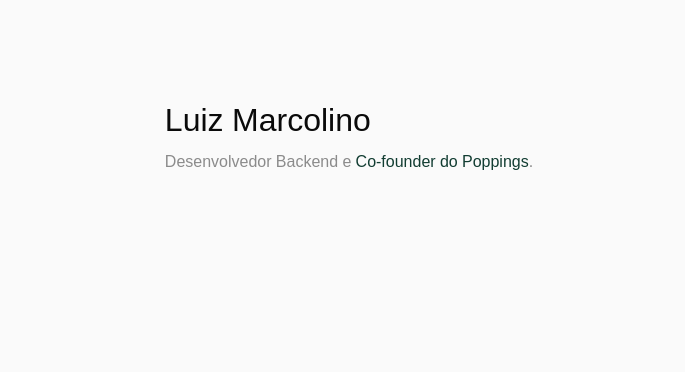
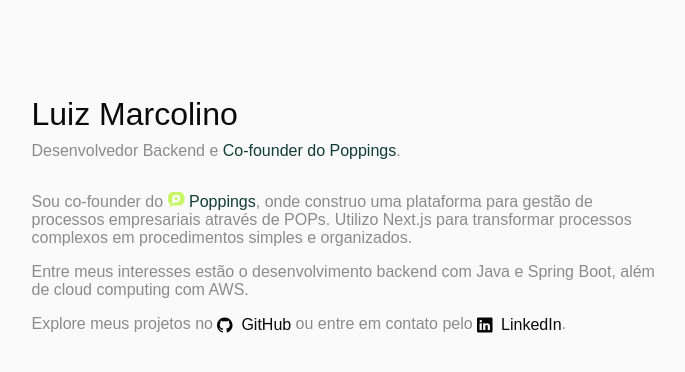
Before and after one commit to luizmarcoliino/portfoliodomarcola, a plain HTML site: page index.html in a window 1280 px wide. Shown: the whole page, without its empty margins (291-976 px from the left). Drawn offline with Linux system fonts and the light colour scheme.

Commit message:
feat: adiciona segunda parte da secao de apresentacao

```diff
--- a/assets/css/paginas/index.css
+++ b/assets/css/paginas/index.css
@@ -9,6 +9,12 @@ body {
   align-items: flex-start;
   justify-content: center;
   margin-top: var(--espaçamento-13);
+}
+
+.container_destaque {
+  display: flex;
+  flex-direction: column;
+  gap: var(--espaçamento-5);
 }
 
 .apresentecao_destaque {
@@ -34,3 +40,42 @@ body {
   color: var(--cor-verde-1);
   font-weight: 400;
 }
+
+.sobre_destaque {
+  display: flex;
+  flex-direction: column;
+  gap: var(--espaçamento-3);
+}
+
+.sobre_destaque .descricao_destaque {
+  font-size: var(--tamanho-fonte-3);
+  color: var(--cor-cinza-1);
+  font-weight: 400;
+  max-width: 635px;
+}
+
+.sobre_destaque .descricao_destaque .icone_poppings {
+  display: inline-flex;
+  align-items: center;
+  justify-content: center;
+}
+
+.sobre_destaque .descricao_destaque .descricao_cor_destaque {
+  color: var(--cor-verde-1);
+  font-weight: 400;
+}
+
+.link_descricao_destaque {
+  display: inline-flex;
+  align-items: center;
+  vertical-align: middle;
+  gap: var(--espaçamento-2);
+  color: var(--cor-preto-1);
+  text-decoration: none;
+  font-weight: 400;
+}
+
+.link_descricao_destaque img {
+  width: 16px;
+  height: 16px;
+}
--- a/assets/css/root.css
+++ b/assets/css/root.css
@@ -34,7 +34,7 @@
   margin: 0;
   padding: 0;
   box-sizing: border-box;
-  font-family: 'Poppins', sans-serif;
+  font-family: 'Poppings', sans-serif;
 }
 
 @font-face {
@@ -44,3 +44,11 @@
   font-style: normal;
   font-display: swap;
 }
+
+@font-face {
+  font-family: 'Poppins';
+  src: url(../font/fonte-poppings-500.woff2);
+  font-weight: 500;
+  font-style: normal;
+  font-display: swap;
+}
--- a/index.html
+++ b/index.html
@@ -16,6 +16,12 @@
               <h1 class="titulo_destaque">Luiz Marcolino</h1>
               <p class="descricao_destaque">Desenvolvedor Backend e <strong class="descricao_cor_destaque">Co-founder do Poppings</strong>.</p>
             </div>
+
+            <div class="sobre_destaque">
+              <p class="descricao_destaque">Sou co-founder do <img src="./assets/images/icones/icone-poppings.svg" class="icone_poppings" alt="ícone da startup poppings"> <strong class="descricao_cor_destaque">Poppings</strong>, onde construo uma plataforma para gestão de processos empresariais através de POPs. Utilizo Next.js para transformar processos complexos em procedimentos simples e organizados.</p>
+              <p class="descricao_destaque">Entre meus interesses estão o desenvolvimento backend com Java e Spring Boot, além de cloud computing com AWS.</p>
+              <p class="descricao_destaque">Explore meus projetos no <a href="" class="link_descricao_destaque"><img src="./assets/images/icones/icone-github.svg" alt="ícone da empresa github"> GitHub</a> ou entre em contato pelo <a href="" class="link_descricao_destaque"><img src="./assets/images/icones/icone-linkedin.svg" alt="ícone da empresa linkedin"> LinkedIn</a>.</p>
+            </div>
         </div>
     </section>
 
```
